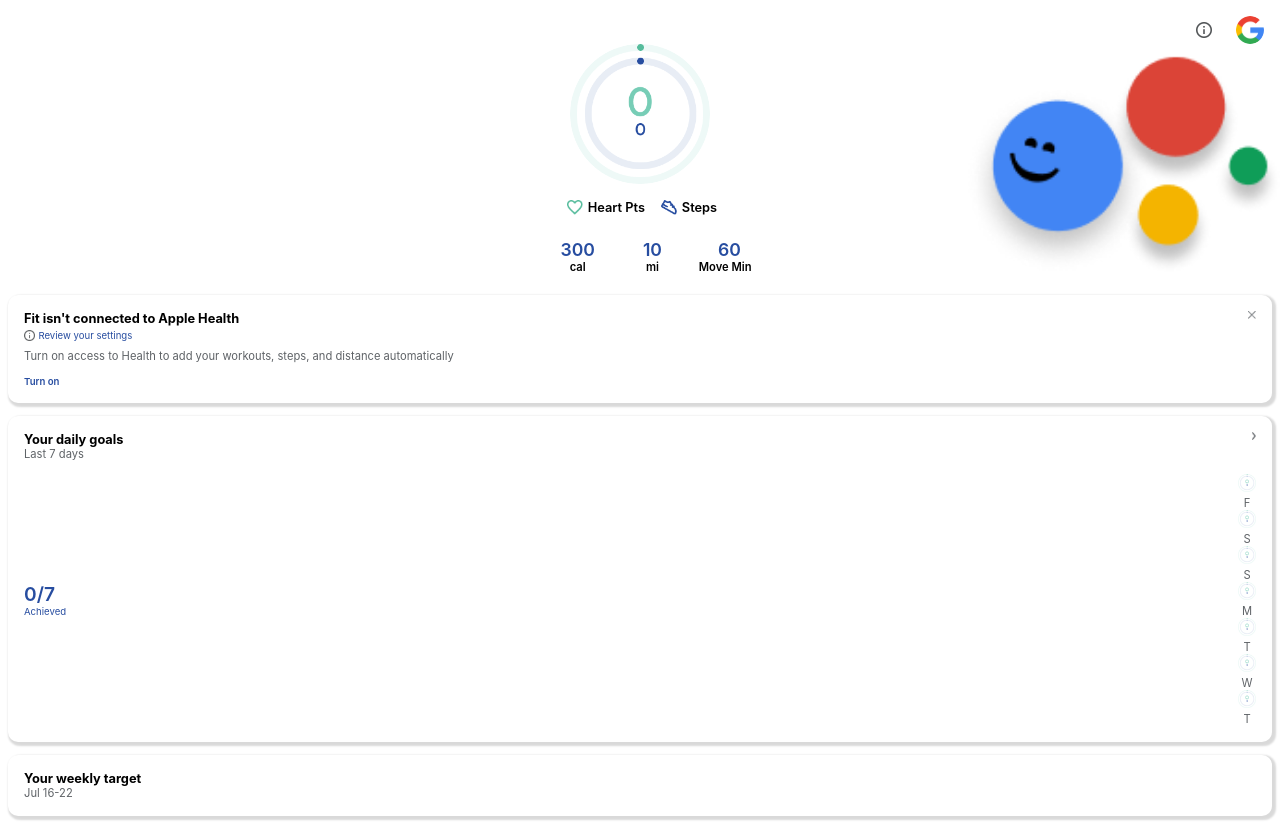
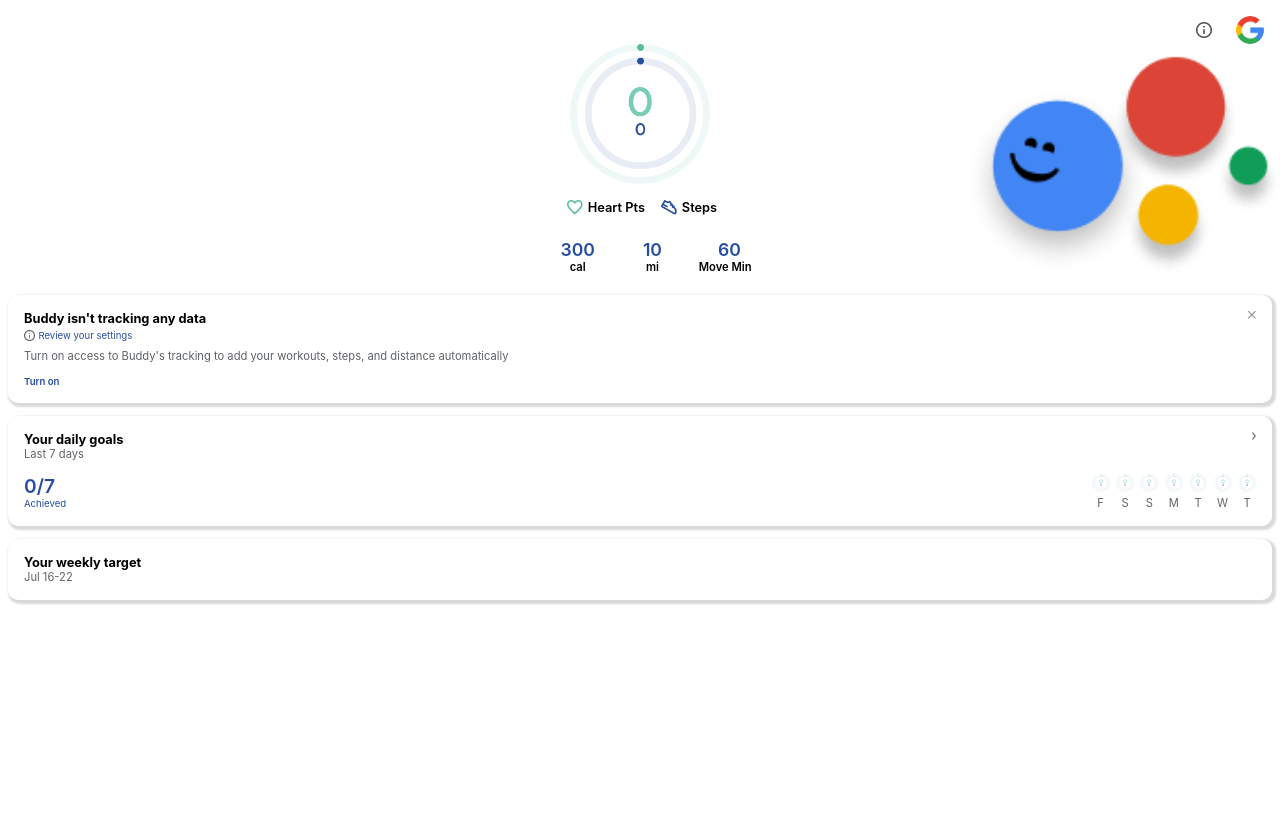
Before and after one commit to arwahjamal/industry-hackathon-client, a React (Create React App) app: page /dashboard in a window 1280 px wide. After the commit the page ends 800 px from the top, so only its background shows below. Built offline with nearby package versions, Linux system fonts and the light colour scheme.

Commit message:
Minor style changes

```diff
--- /dev/null
+++ b/src/components/NotNowModal/NotNowModal.jsx
@@ -0,0 +1,20 @@
+
+const NotNowModal = ({setOpenModal3}) => {
+  return (
+    <>
+      <h1>No Worries!</h1>
+        <p>If you change your mind, let me know by clicking/tapping
+            me on your dashboard!
+        </p>
+      <button
+        onClick={() => {
+          setOpenModal3(false);
+        }}
+      >
+        Continue
+      </button>
+    </>
+  );
+}
+
+export default NotNowModal
--- a/src/components/SettingModal/SettingModal.jsx
+++ b/src/components/SettingModal/SettingModal.jsx
@@ -1,6 +1,5 @@
 import './SettingModal.scss'
 import React from 'react';
-import { useState } from 'react';
 
 export default function SettingModal ({setOpenModal1 , setOpenModal2}){
 
--- a/src/pages/Dashboard/Dashboard.jsx
+++ b/src/pages/Dashboard/Dashboard.jsx
@@ -66,7 +66,7 @@ const Dashboard = () => {
         <article className="dashboard__todo-card">
           <div className="dashboard__todo-container">
             <h2 className="dashboard__todo-title">
-              Fit isn't connected to Apple Health
+              Buddy isn't tracking any data
             </h2>
             <img
               className="dashboard__todo-close"
@@ -86,7 +86,7 @@ const Dashboard = () => {
               </p>
             </div>
             <p className="dashboard__todo-text">
-              Turn on access to Health to add your workouts, steps, and distance
+              Turn on access to Buddy's tracking to add your workouts, steps, and distance
               automatically
             </p>
             <p className="dashboard__todo-text-hyperlink dashboard__todo-text-hyperlink--bold">
@@ -112,7 +112,7 @@ const Dashboard = () => {
                 <p className="dashboard__todo-text-hyperlink">Achieved</p>
               </div>
               {/* In a real product, this would be created using .map */}
-              <div className="dashboard__todo-goals-days-container">
+              <div className="dashboard__todo-goals-days-container--flex">
                 <div className="dashboard__todo-goals-days-container-date">
                   <img
                     className="dashboard__todo-goals-monitor"
--- a/src/pages/Dashboard/Dashboard.scss
+++ b/src/pages/Dashboard/Dashboard.scss
@@ -1,27 +1,27 @@
-@use '../../styles/partials/breakpoints' as *;
-@use '../../styles/partials/resets' as *;
-@use '../../styles/partials/variables' as *;
+@use "../../styles/partials/breakpoints" as *;
+@use "../../styles/partials/resets" as *;
+@use "../../styles/partials/variables" as *;
 
 .dashboard {
-    background-color: #FFFFFF;
+  background-color: #ffffff;
 
-    &__settings{
+  &__settings {
     display: flex;
     justify-content: right;
     align-items: center;
     padding-top: 1rem;
-        &-info{
+    &-info {
       margin-right: 1.5rem;
       width: 16px;
     }
-        &-avatar{
+    &-avatar {
       height: 28px;
       width: 28px;
       border-radius: 50%;
       margin-right: 1rem;
     }
   }
-    &__header{
+  &__header {
     display: flex;
     flex-direction: column;
     align-items: center;
@@ -29,46 +29,43 @@
     background-repeat: no-repeat;
     background-size: 25%;
     background-position: 100% 25%;
-        &-monitor{
+    &-monitor {
       height: 140px;
       width: 140px;
       border-radius: 50%;
     }
-        &-container{
+    &-container {
       display: flex;
       margin: 1rem 0.75rem 0.5rem 0;
       font-size: 0.8rem;
       font-weight: 600;
 
-            &-stats{
+      &-stats {
         margin-right: 1rem;
       }
-            &-img{
+      &-img {
         margin: 0 0.3rem 0 1rem;
         width: 16px;
       }
-            &-text{
-
-            }
-            &-totals{
+      &-totals {
         display: flex;
         flex-direction: column;
         align-items: center;
         margin-left: 3rem;
-                &-number{
-                    color: #274DA0;
+        &-number {
+          color: #274da0;
           font-size: 1.1rem;
           font-weight: 600;
 
-                    &-move{
+          &-move {
             margin-left: 3.5rem;
           }
         }
-                &-text{
+        &-text {
           font-size: 0.7rem;
           font-weight: 600;
 
-                    &-move{
+          &-move {
             margin-left: 2.3rem;
           }
         }
@@ -76,92 +73,87 @@
     }
   }
 
-    &__todo{
+  &__todo {
     padding: 0 0.5rem;
-        background-color: #FFFFFF;
+    background-color: #ffffff;
 
-        &-settings{
+    &-settings {
       display: flex;
       align-items: center;
       margin: 0.25rem 0 0.5rem 0;
     }
 
-        &-card{
+    &-card {
       padding: 1rem;
       box-shadow: 2px 2px 2px 2px rgba(0, 0, 0, 0.15);
       border-radius: 10px;
-            background-color: #FFFFFF;
+      background-color: #ffffff;
       margin: 0.8rem 0;
     }
 
-        &-container{
+    &-container {
       display: flex;
       justify-content: space-between;
     }
-        &-title{
+    &-title {
       font-size: 0.8rem;
     }
-        &-close{
+    &-close {
       height: 0.5rem;
       width: 0.5rem;
     }
-        &-info{
+    &-info {
       width: 0.7rem;
       margin-right: 0.2rem;
     }
-        &-text{
-            color: #5F6367;
+    &-text {
+      color: #5f6367;
       font-size: 0.7rem;
       margin-bottom: 0.8rem;
-            &-hyperlink{
+      &-hyperlink {
         font-size: 0.6rem;
-                color: #274DA0;
-                &--bold{
+        color: #274da0;
+        &--bold {
           font-weight: 600;
         }
       }
-            &-goals{
+      &-goals {
         margin-bottom: 0;
       }
     }
-        &-chevron{
+    &-chevron {
       height: 0.5rem;
       width: 0.25rem;
     }
-        &-goals{
-
-            &-monitor{
+    &-goals {
+      &-monitor {
         width: 18px;
       }
 
-            &-days{
+      &-days {
         display: flex;
         align-items: center;
         flex-direction: row;
         justify-content: space-between;
-                &-text{
+        &-text {
           font-size: 1.2rem;
           font-weight: 600;
-                    color: #274DA0;
+          color: #274da0;
         }
-                &-container-date{
+        &-container-date {
           text-align: center;
           margin-left: 0.4rem;
         }
+        &-container--flex {
+            display: flex;
         }
-            &-dates{
-
-            }
-            &-achieved{
-
       }
     }
 
-        &-target{
-
-            &-date{
+    &-target {
+      &-date {
         font-size: 0.7rem;
-                color: #5F6367;
+        color: #5f6367;
       }
     }
   }
--- a/src/pages/MainHomePage/MainHomePage.jsx
+++ b/src/pages/MainHomePage/MainHomePage.jsx
@@ -4,10 +4,12 @@ import { useState } from "react";
 import SettingModal from "../../components/SettingModal/SettingModal";
 import HomePage from "../home-page/HomePage";
 import OftenModal from "../../components/OftenModal/OftenModal";
+import NotNowModal from "../../components/NotNowModal/NotNowModal";
 
 export default function MainHomePage(){
     const [openModal1, setOpenModal1] = useState(false);
     const [openModal2, setOpenModal2] = useState(false);
+    const [openModal3, setOpenModal3] = useState(false);
 
     return(
         <>
@@ -16,6 +18,8 @@ export default function MainHomePage(){
             <SettingModal setOpenModal1={setOpenModal1} setOpenModal2={setOpenModal2}/>)}
         {openModal2 && (
             <OftenModal setOpenModal2={setOpenModal2}/>)}
+        {openModal3 && (
+            <NotNowModal setOpenModal3={setOpenModal3}/>)}
         </>
     )
 }
--- a/src/pages/home-page/HomePage.jsx
+++ b/src/pages/home-page/HomePage.jsx
@@ -3,7 +3,7 @@ import "./home-page.scss";
 
 import buddy from "../../assets/Icons/Buddy.png";
 
-const HomePage = ({setOpenModal1}) => {
+const HomePage = ({setOpenModal1, setOpenModal3}) => {
   return (
     <main className="homepage">
       <div className="hompage__logo-container">
@@ -18,7 +18,8 @@ const HomePage = ({setOpenModal1}) => {
         Allow Health Buddy to help you better track your activity goals {" "}
         </p>
         <div className="hompage__link-container">
-          <Link to="/" className="homepage__link">
+          <Link to="/dashboard" className="homepage__link">
+            <button onClick={() => {setOpenModal3(true) }}></button>
             <p className="homepage__link-no">Not Now</p>
           </Link>
           <Link to="/" className="homepage__link">
```
Also changed, not shown: src/components/OftenModal/OftenModal.jsx (+3 -5 lines), src/components/NotNowModal/NotNowModal.scss (added). Lines whose indentation alone changed are shown as unchanged.
